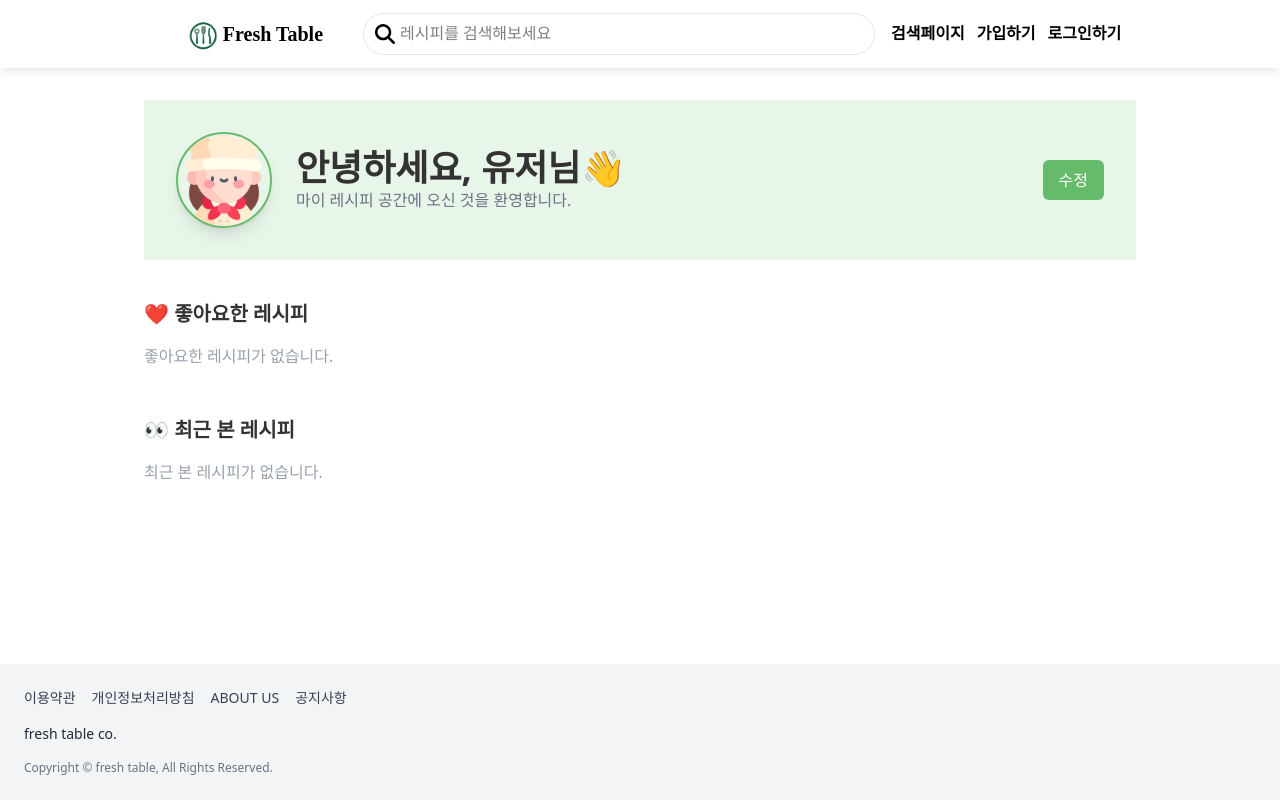
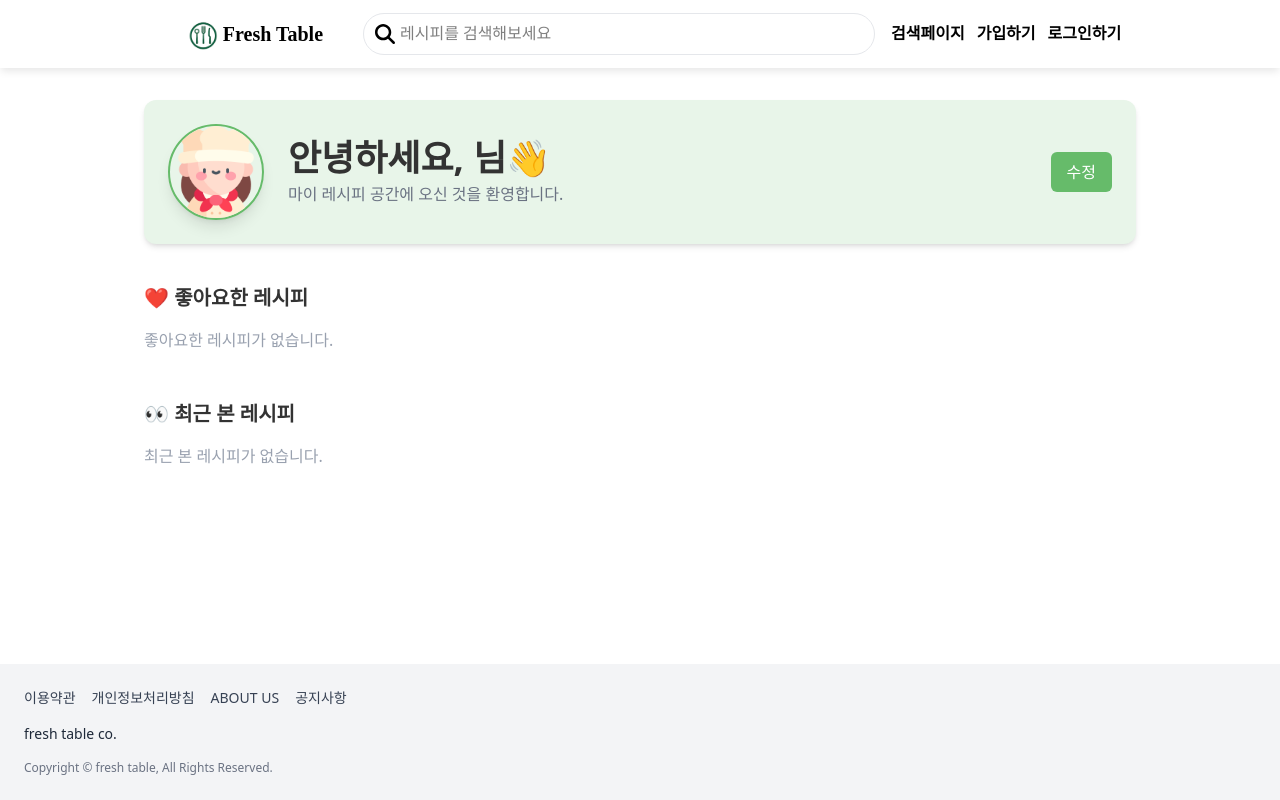
Before and after one commit to jangseoyeon-dev/Fresh-Table, a React (Vite) app: page /mypage in a window 1280 px wide. Built offline with nearby package versions, Linux system fonts and the light colour scheme; no server answers; a web font is replaced by a local one.

Commit message:
Feat: 마이페이지 프로필 및 닉네임 연동

```diff
--- a/src/pages/MyPage.jsx
+++ b/src/pages/MyPage.jsx
@@ -12,7 +12,7 @@ const MyPage = () => {
     user?.user_metadata?.nickname ||
     user?.user_metadata?.full_name ||
     user?.user_metadata?.name ||
-    "유저";
+    "";
 
   const { liked } = useLikedRecipes();
   const { viewed } = useViewedRecipes();
@@ -20,14 +20,14 @@ const MyPage = () => {
   return (
     <main className="max-w-5xl mx-auto px-4 py-8">
       {/* 프로필 영역 */}
-      <section className="flex items-center gap-6 mb-10 bg-[#E8F5E9] p-8">
+      <section className="flex items-center gap-6 mb-10 bg-[#E8F5E9] p-6 rounded-xl shadow-md">
         <img
           src={avatar}
           alt="Profile"
           className="w-24 h-24 rounded-full object-cover border-2 border-[#66BB6A] shadow-lg"
         />
         <div>
-          <h2 className="text-xl sm:text-2xl md:text-3xl lg:text-4xl font-bold text-[#333333]">
+          <h2 className="text-xl sm:text-2xl md:text-3xl lg:text-4xl font-bold text-[#333333] mb-1">
             안녕하세요, {userName}님👋
           </h2>
           <p className="text-xs sm:text-sm md:text-base text-gray-500">
```
